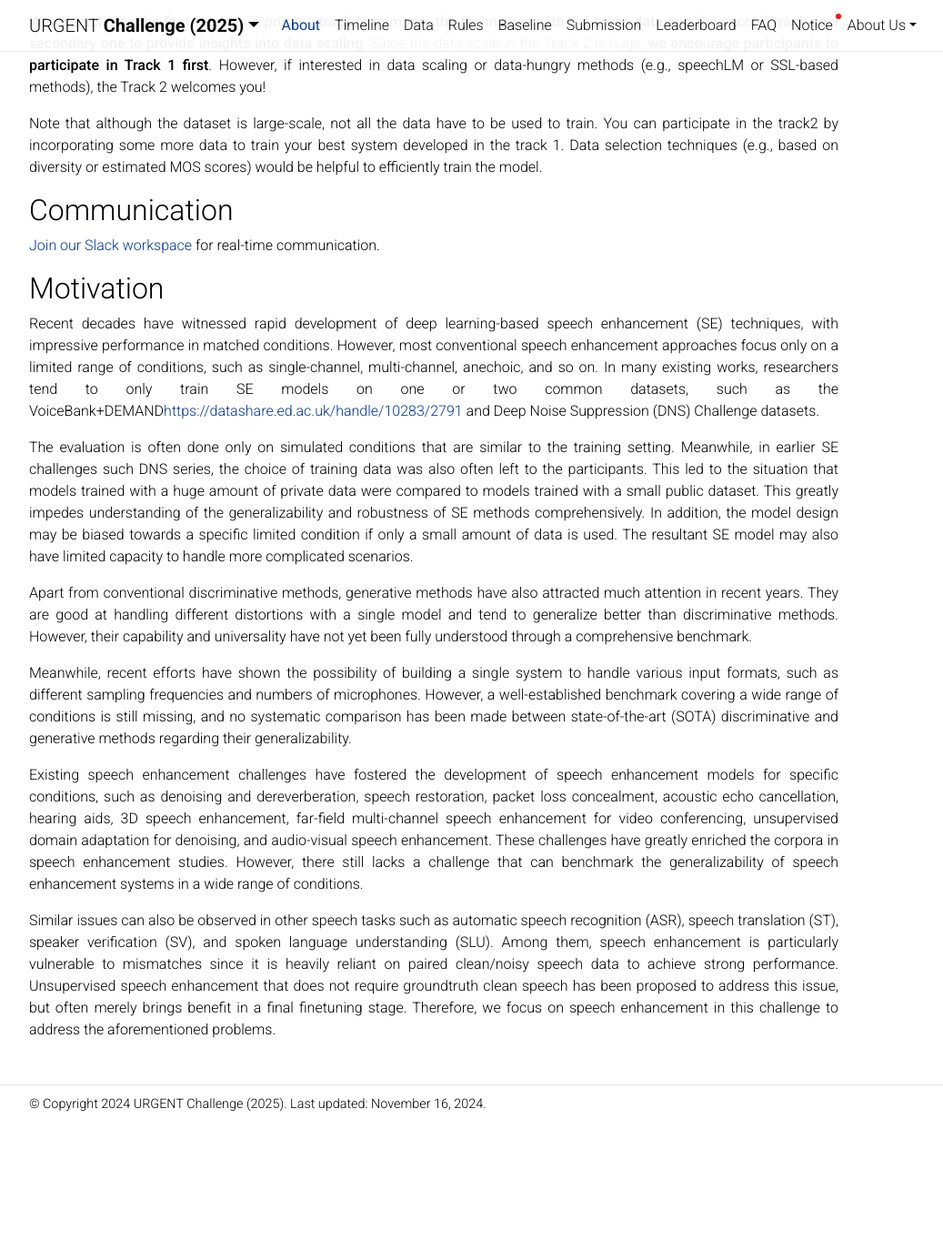
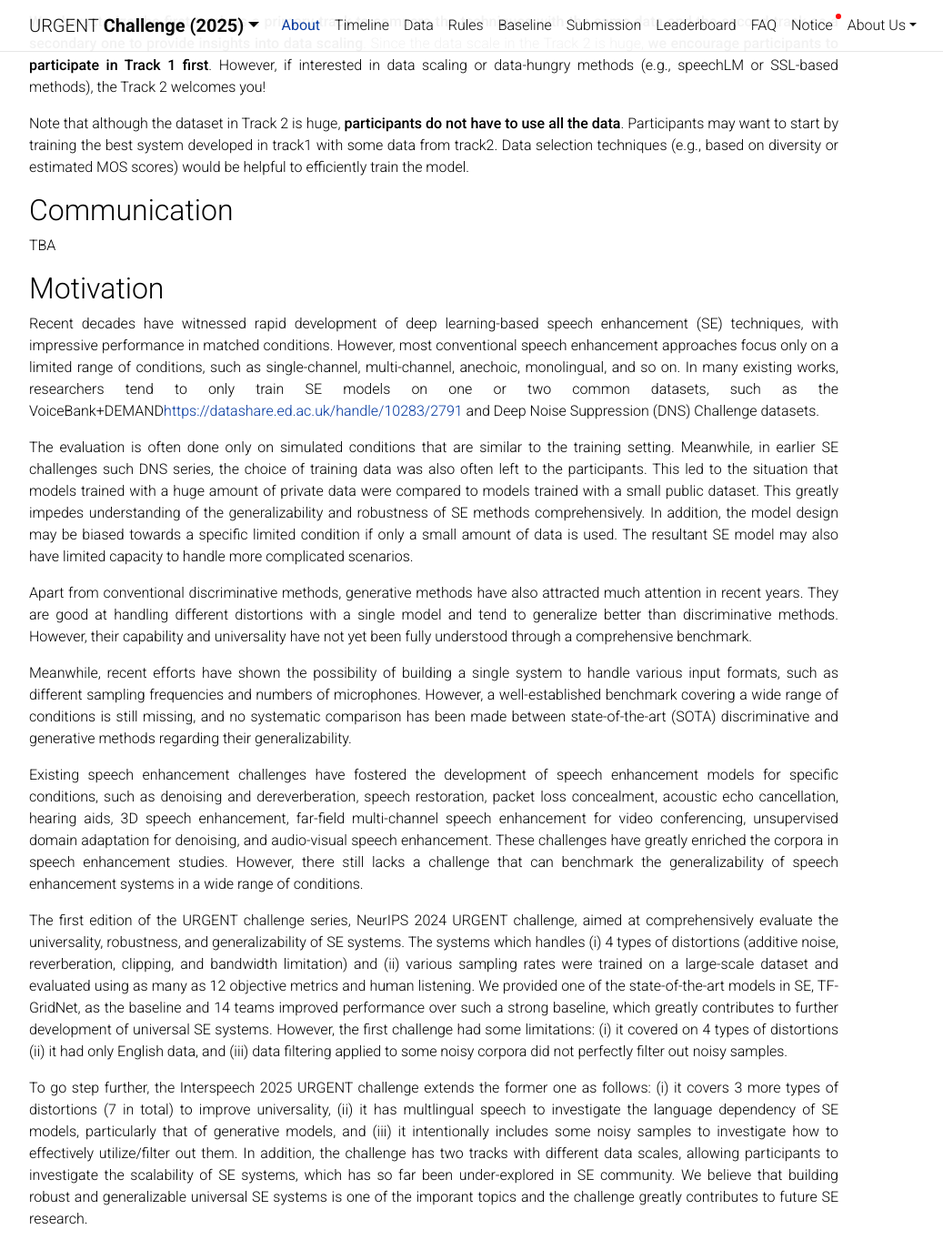
Before and after one commit to urgent-challenge/urgent2025, a Jekyll site: the page built from _pages/about.md, in a window 1280 px wide and 1400 px high, scrolled down 1751 px. Shown: the top 1385 px of the window at 91% size, without its empty margins (163-1200 px from the left). Built offline with Jekyll 4.4.1, drawn with Linux system fonts in a browser that asks for light colours; a script that is not in the unit is left out; comment, search, counter and statistics services are not loaded; a style sheet for code colours, icons or effects is not loaded; before the commit the page ends 2986 px from its top, so only the background shows below that; some of the changed text lies outside the part shown.

Commit message:
about, data, and rules

```diff
--- a/_pages/about.md
+++ b/_pages/about.md
@@ -46,19 +46,19 @@
 
 1. To adress 7 types of distortions
     - To improve the universality of SE systems, we consider the following distortions: **additive noise, reverberation, clipping, bandwidth extension, codec artifacts, packet loss, and wind noise**.
-2. To build a robust model using multilingual data
-    - Mose SE research focuses on English data and language dependency of SE systems are still under-explored, particulary for generative models. This challenge includes 5 languages, **English, German, French, Spanish, and Chinese**.
+2. To build a robust model on multilingual speech
+    - Most SE research focuses on English data and language dependency of SE systems are still under-explored, particulary for generative models. This challenge includes 5 languages, **English, German, French, Spanish, and Chinese**.
 3. To leverage noisy but diverse data
     - How to incorporate noisy speech in training is an important topic to scale up the data amount and diversity. **We intentionally included some noisy dataset (CommonVoice) so that participants can investigate how to leverage such data (e,g, data filtering or semi-supervised learning)**.
 4. To handle inputs with multiple smapling rates
-    - As in the first NeurIPS 2024 URGENT challenge, the model has to accept audios with any sampling rates. The dataset includes 8k, 16k, 22.05k, 24k, 44.1k, and 48kHz data.
+    - As in the former "NeurIPS 2024 URGENT challenge", **the model has to accept audios with the following sampling rates**: 8k, 16k, 22.05k, 24k, 44.1k, and 48kHz.
 
 
 ## Task Introduction
 
 The task of this challenge is to build **a single speech enhancement system** to adaptively handle input speech with different distortions (corresponding to different SE subtasks) and different input formats (e.g., sampling frequencies) in different acoustic environments (e.g., noise and reverberation).
 
-The training data will consist of several public corpora of speech, noise, and RIRs. Only the specified set of data can be used during the challenge. We encourage participants to apply data augmentation techniques such as dynamic mixing to achieve the best generalizability. The data preparation scripts are released in our GitHub repository<d-footnote><a href="https://github.com/urgent-challenge/urgent2025_challenge/" target="_blank">https://github.com/urgent-challenge/urgent2025_challenge/</a></d-footnote>. Check the [`Data`](/urgent2025/data) tab for more information.
+The training data will consist of several public corpora of speech, noise, and RIRs. **Only the specified set of data can be used during the challenge**. We encourage participants to apply data augmentation techniques such as dynamic mixing to achieve the best generalizability. The data preparation scripts are released in our GitHub repository<d-footnote><a href="https://github.com/urgent-challenge/urgent2025_challenge/" target="_blank">https://github.com/urgent-challenge/urgent2025_challenge/</a></d-footnote>. Check the [`Data`](/urgent2025/data) tab for more information.
 
 <!--
 We also provide baselines in the [ESPnet](https://github.com/espnet/espnet) toolkit to facilitate the system development. Check the [`Baseline`](/urgent2025/baseline) tab for more information.
@@ -84,16 +84,14 @@
 Since the data scale in the Track 2 is huge, **we encourage participants to participate in Track 1 first**.
 However, if interested in data scaling or data-hungry methods (e.g., speechLM or SSL-based methods), the Track 2 welcomes you!
 
-Note that although the dataset is large-scale, not all the data have to be used to train.
-You can participate in the track2 by incorporating some more data to train your best system developed in the track 1.
+Note that although the dataset in Track 2 is huge, **participants do not have to use all the data**.
+Participants may want to start by training the best system developed in track1 with some data from track2.
 Data selection techniques (e.g., based on diversity or estimated MOS scores) would be helpful to efficiently train the model.
 
 
-
-
 ## Communication
-
-[Join our Slack workspace](https://join.slack.com/t/urgentchallenge/shared_invite/zt-2jy2stg7q-79AGeAY0CpKHRl7r4X0e6g) for real-time communication.
+TBA
+<!-- [Join our Slack workspace](https://join.slack.com/t/urgentchallenge/shared_invite/zt-2jy2stg7q-79AGeAY0CpKHRl7r4X0e6g) for real-time communication.-->
 
 <!-- ## Paper Submission
 
@@ -101,7 +99,7 @@
 
 ## Motivation
 
-Recent decades have witnessed rapid development of deep learning-based speech enhancement (SE) techniques, with impressive performance in matched conditions. However, most conventional speech enhancement approaches focus only on a limited range of conditions, such as single-channel, multi-channel, anechoic, and so on.
+Recent decades have witnessed rapid development of deep learning-based speech enhancement (SE) techniques, with impressive performance in matched conditions. However, most conventional speech enhancement approaches focus only on a limited range of conditions, such as single-channel, multi-channel, anechoic, monolingual, and so on.
 In many existing works, researchers tend to only train SE models on one or two common datasets, such as the VoiceBank+DEMAND<d-footnote><a href="https://datashare.ed.ac.uk/handle/10283/2791">https://datashare.ed.ac.uk/handle/10283/2791</a></d-footnote> and Deep Noise Suppression (DNS) Challenge datasets.
 
 The evaluation is often done only on simulated conditions that are similar to the training setting. Meanwhile, in earlier SE challenges such DNS series, the choice of training data was also often left to the participants. This led to the situation that models trained with a huge amount of private data were compared to models trained with a small public dataset. This greatly impedes understanding of the generalizability and robustness of SE methods comprehensively. In addition, the model design may be biased towards a specific limited condition if only a small amount of data is used. The resultant SE model may also have limited capacity to handle more complicated scenarios.
@@ -113,7 +111,16 @@
 
 Existing speech enhancement challenges have fostered the development of speech enhancement models for specific conditions, such as denoising and dereverberation<d-cite key="DNS1-Reddy2020,DNS2-Reddy2021,DNS3-Reddy2021,DNS4-Dubey2022,DNS5-Dubey2024"/>, speech restoration<d-cite key="SIG1-Cutler2024,SIG2-Ristea2024"/>, packet loss concealment<d-cite key="PLC1-Diener2022,PLC2-Diener2024"/>, acoustic echo cancellation<d-cite key="AEC1-Sridhar2021,AEC2-Cutler2021,AEC3-Cutler2022,AEC4-Cutler2024"/>, hearing aids<d-cite key="Clarity1-Graetzer2021,Clarity2-Akeroyd2023,Clarity2-Cox2023"/>, 3D speech enhancement<d-cite key="L3DAS21-Guizzo2021,L3DAS22-Guizzo2022,L3DAS23-Marinoni2023,L3DAS23-Gramaccioni2024"/>, far-field multi-channel speech enhancement for video conferencing<d-cite key="ConferencingSpeech-Rao2021"/>, unsupervised domain adaptation for denoising<d-cite key="CHiME7-Leglaive2023"/>, and audio-visual speech enhancement<d-cite key="AVSE-Blanco2023"/>. These challenges have greatly enriched the corpora in speech enhancement studies. However, there still lacks a challenge that can benchmark the generalizability of speech enhancement systems in a wide range of conditions.
 
-Similar issues can also be observed in other speech tasks such as automatic speech recognition (ASR), speech translation (ST), speaker verification (SV), and spoken language understanding (SLU).
-Among them, speech enhancement is particularly vulnerable to mismatches since it is heavily reliant on paired clean/noisy speech data to achieve strong performance. Unsupervised speech enhancement that does not require groundtruth clean speech has been proposed to address this issue, but often merely brings benefit in a final finetuning stage<d-cite key="Employing-Xu2024"/>. Therefore, we focus on speech enhancement in this challenge to address the aforementioned problems.
+The first edition of the URGENT challenge series, NeurIPS 2024 URGENT challenge, aimed at comprehensively evaluate the universality, robustness, and generalizability of SE systems.
+The systems which handles (i) 4 types of distortions (additive noise, reverberation, clipping, and bandwidth limitation) and (ii) various sampling rates were trained on a large-scale dataset and evaluated using as many as 12 objective metrics and human listening.
+We provided one of the state-of-the-art models in SE, TF-GridNet, as the baseline and 14 teams improved performance over such a strong baseline, which greatly contributes to further development of universal SE systems.
+However, the first challenge had some limitations: (i) it covered on 4 types of distortions (ii) it had only English data, and (iii) data filtering applied to some noisy corpora did not perfectly filter out noisy samples.
+
+To go step further, the Interspeech 2025 URGENT challenge extends the former one as follows: (i) it covers 3 more types of distortions (7 in total) to improve universality, (ii) it has multlingual speech to investigate the language dependency of SE models, particularly that of generative models, and (iii) it intentionally includes some noisy samples to investigate how to effectively utilize/filter out them. In addition, the challenge has two tracks with different data scales, allowing participants to investigate the scalability of SE systems, which has so far been under-explored in SE community.
+We believe that building robust and generalizable universal SE systems is one of the imporant topics and the challenge greatly contributes to future SE research.
+
+
+<!-- Similar issues can also be observed in other speech tasks such as automatic speech recognition (ASR), speech translation (ST), speaker verification (SV), and spoken language understanding (SLU).
+Among them, speech enhancement is particularly vulnerable to mismatches since it is heavily reliant on paired clean/noisy speech data to achieve strong performance. Unsupervised speech enhancement that does not require groundtruth clean speech has been proposed to address this issue, but often merely brings benefit in a final finetuning stage<d-cite key="Employing-Xu2024"/>. Therefore, we focus on speech enhancement in this challenge to address the aforementioned problems. -->
 
 <!-- Be sure to list "URGENT Challenge: Universality, Robustness, and Generalizability for EnhancemeNT" as your paper subject area when making a submission. -->
```
Also changed, not shown: _pages/data.md (+9 -5 lines), _pages/rules.md (+4 -4 lines), assets/bibliography/rules.bib (+10 -0 lines).
